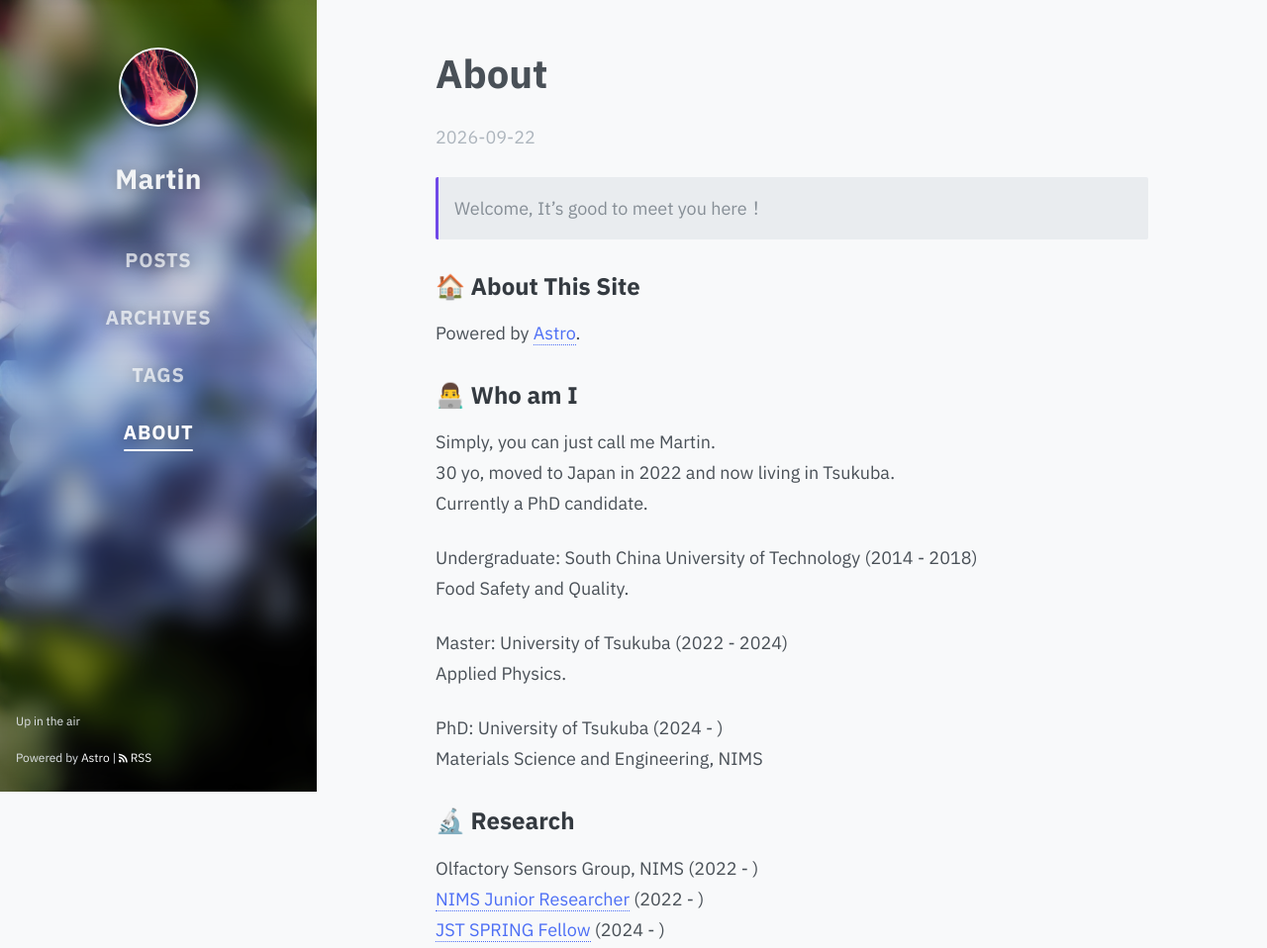
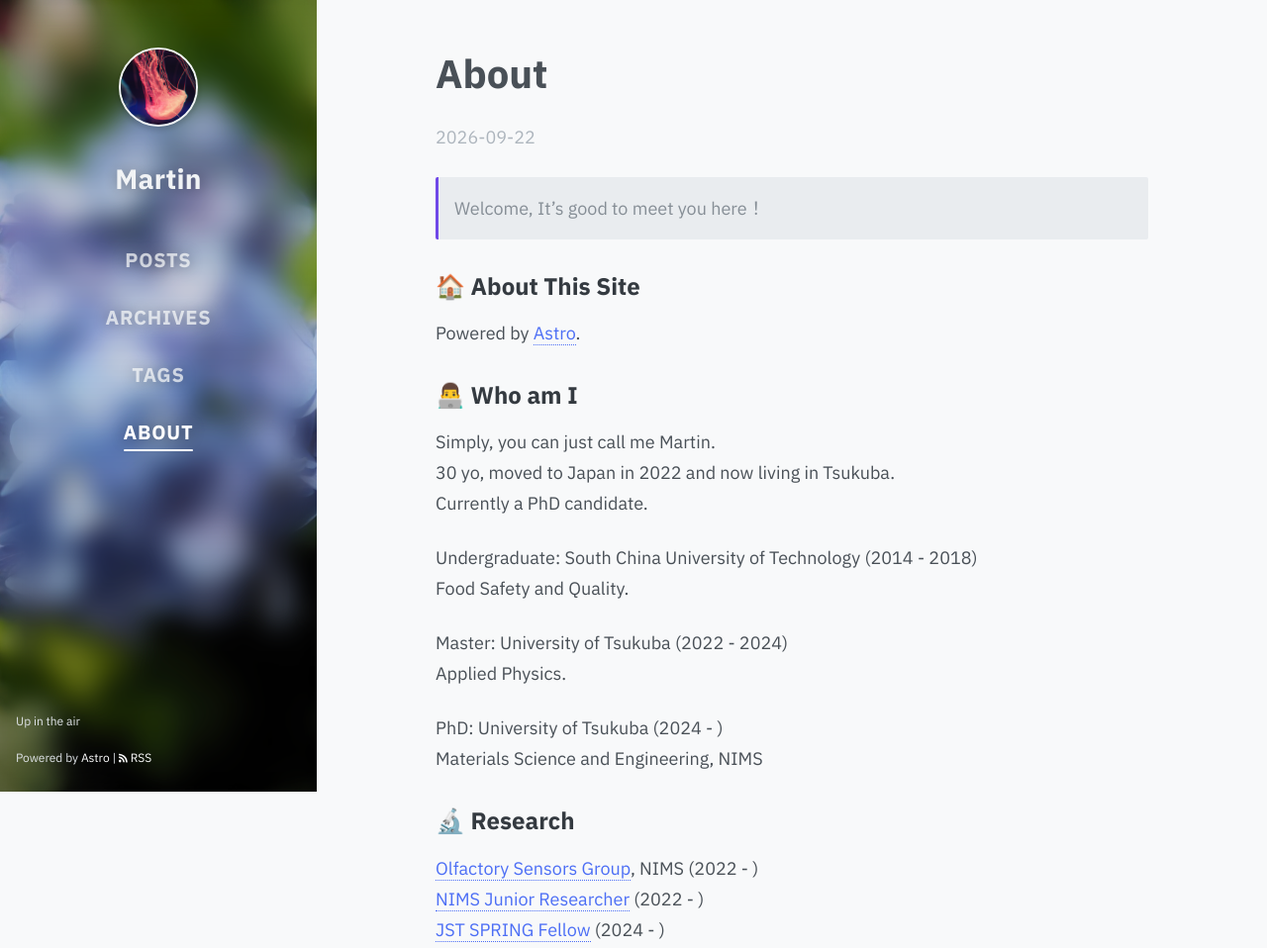
Before and after one commit to metachow/metachow.github.io, an Astro site: page /post/about in a window 1280 px wide. Shown: the top 958 px of the page at 99% size. Built offline with nearby package versions, Linux system fonts and the light colour scheme; Astro itself is replaced by a stand-in of ours.

Commit message:
Link the research group homepage on About page
Co-Authored-By: Claude Opus 5 <noreply@anthropic.com>

```diff
--- a/src/content/posts/about.md
+++ b/src/content/posts/about.md
@@ -28,7 +28,7 @@ Materials Science and Engineering, NIMS
 
 ## 🔬 Research
 
-Olfactory Sensors Group, NIMS (2022 - )
+[Olfactory Sensors Group](https://y-genki.net/), NIMS (2022 - )
 [NIMS Junior Researcher](https://www.nims.go.jp/tsukuba/en/junior/) (2022 - )
 [JST SPRING Fellow](https://www.jst.go.jp/jisedai/spring/en/index.html) (2024 - )
 
```
